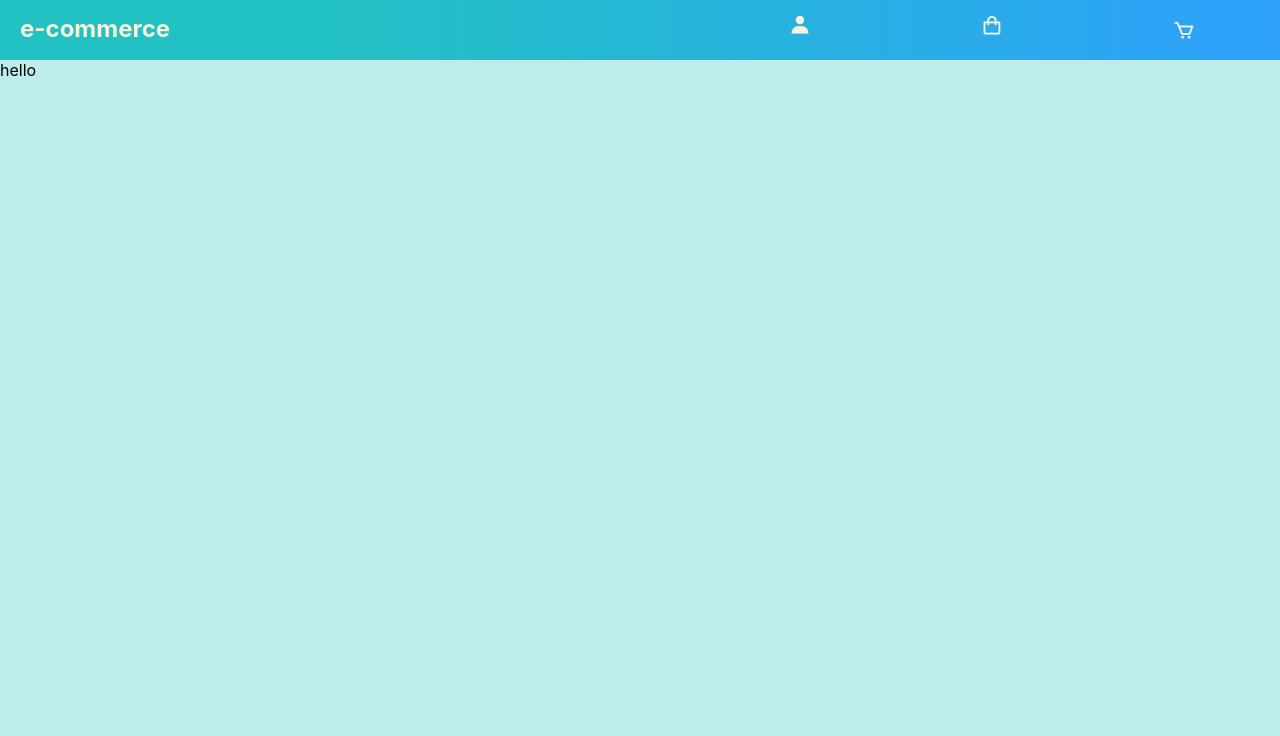
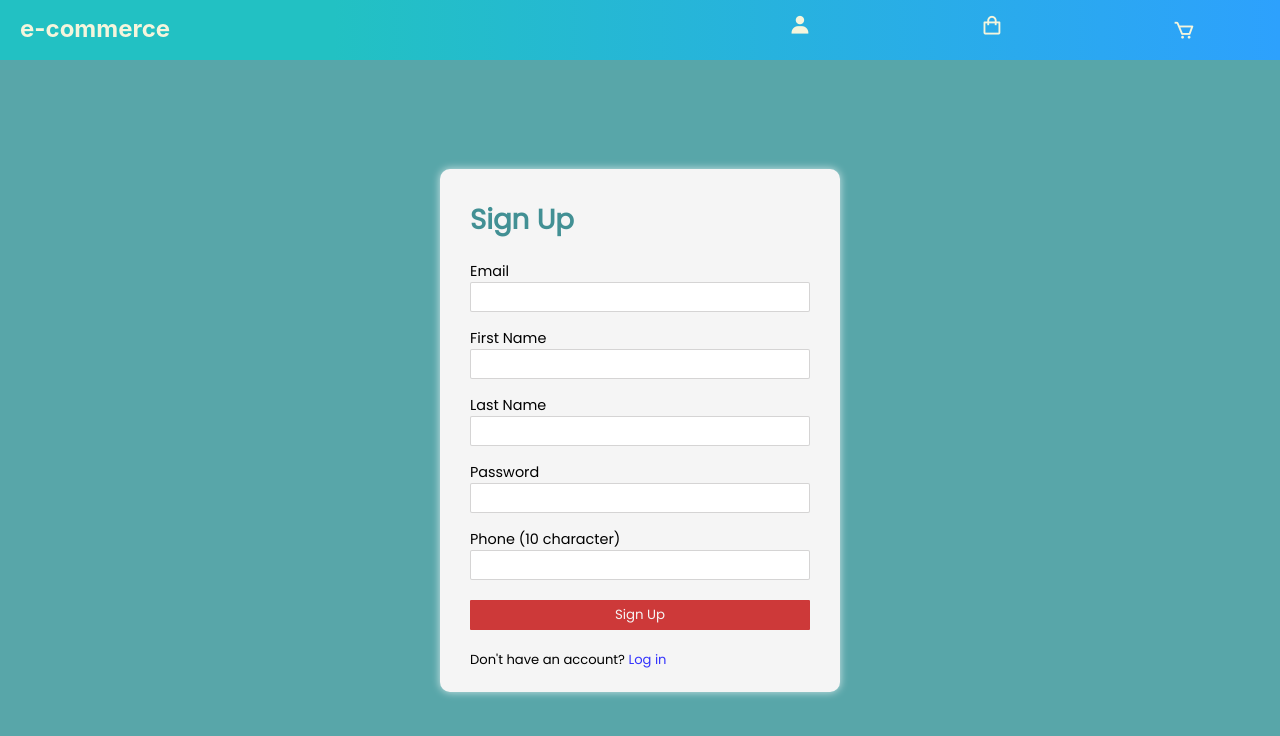
Before and after one commit to arturofd94/e-commercecafd, a React (Vite) app: page /#/signup in a window 1280 px wide. Shown: the top 736 px of the page. Built offline with nearby package versions, Linux system fonts and the light colour scheme.

Commit message:
Terminando Sign Up

```diff
--- a/src/components/Login/Login.jsx
+++ b/src/components/Login/Login.jsx
@@ -67,8 +67,8 @@ const Login = () => {
                         </div>
                         <button className='button-login'>Login</button>
                     </div>
-                    <div className='contain-to-signup'>
-                        <p>Don't have an account? <NavLink className='to-signup' to={'/signup'}>Sign Up</NavLink></p>
+                    <div className='contain-to'>
+                        <p>Already have an account? <NavLink className='to' to={'/signup'}>Sign Up</NavLink></p>
                     </div>
                 </div>
             </form>
--- a/src/components/Login/SignUp.jsx
+++ b/src/components/Login/SignUp.jsx
@@ -1,12 +1,138 @@
 import React from 'react'
+import { useForm } from 'react-hook-form'
+import { NavLink } from 'react-router-dom'
 
 const SignUp = () => {
+
+    const {handleSubmit,register,reset, formState:{errors}}=useForm()
+
+    const submit = data =>{
+
+
+
+       reset({
+        email:'',
+        firstName:'',
+        lastName:'',
+        password:'',
+        phone:''
+       })
+    }
+
   return (
-    <div className='sign-up'>
-        <form action="">
-            hello
+    <section className='contain-signup'>
+        <div className='card__signup'>
+        <form action="" className='form-signup' onSubmit={handleSubmit(submit)}>
+            <div className='contain-signup-name'>
+            <h2>Sign Up</h2>
+            </div>
+            <ul className='login__list'>
+                <li className='login-item'>
+                    <label htmlFor="iemail">Email</label>
+                    <input type="email" id="iemail" className='signup__input' autoComplete='off' {...register("email", {
+                    required: {
+                      value: true,
+                      message: "Este campo es requerido"
+                    },
+                    pattern: {
+                      value: /^[A-Z0-9._%+-]+@[A-Z0-9.-]+\.[A-Z]{2,4}$/i,
+                      message: "Formato incorrecto."
+                    }
+                  })}/>
+                  {errors.email && <span className='error-text'>{errors.email.message}</span>}
+                </li>
+                <li className='login-item'>
+                    <label htmlFor="ifirstName">First Name</label>
+                    <input type="text" id="ifirstName" className='signup__input' autoComplete='off' {...register('firstName',{
+                    required: {
+                      value: true,
+                      message: "Este campo es requerido"
+                    },
+                    pattern: {
+                      value: /[A-Za-z]$/i,
+                      message: "Formato incorrecto, solo caracteres (A-Z)."
+                    },minLength:{
+                        value:3,
+                        message:'Nombre muy corto'
+                    },
+                    maxLength:{
+                        value:10,
+                        message:'Nombre muy largo'
+                    }
+                    })} />
+                    {errors.firstName && <span className='error-text'>{errors.firstName.message}</span>}
+                </li>
+
+                <li className='login-item'>
+                    <label htmlFor="ilastName">Last Name</label>
+                    <input type="text" id="ilastName" className='signup__input' autoComplete='off' {...register('lastName',{
+                    required: {
+                      value: true,
+                      message: "Este campo es requerido"
+                    },
+                    pattern: {
+                      value:/[A-Za-z]$/i,
+                      message: "Formato incorrecto, solo caracteres (A-Z)."
+                    },
+                    minLength:{
+                        value:3,
+                        message:"Apellido muy corto"
+                    }
+                    ,
+                    maxLength:{
+                        value:10,
+                        message:'Apellido muy largo'
+                    }
+                    })}/>
+                    {errors.lastName && <span className='error-text'>{errors.lastName.message}</span>}
+                </li>
+
+
+                <li className='login-item'>
+                    <label htmlFor="ipassword">Password</label>
+                    <input type="password" id="ipassword" className='signup__input' autoComplete='off' {...register("password", {
+                    required: {
+                      value: true,
+                      message: "Este campo es requerido"
+                    },
+                    minLength: {
+                      value: 6,
+                      message: "La contraseña debe tener al menos 6 caracteres"
+                    }
+                  })}/>
+                  {errors.password && <span className='error-text'>{errors.password.message}</span>}
+                </li>
+
+
+                <li className='login-item'>
+                    <label htmlFor="inumber">Phone (10 character)</label>
+                    <input type="number" id="inumber" className='signup__input' autoComplete='off' {...register('phone',{
+                    required: {
+                      value: true,
+                      message: "Este campo es requerido"
+                    },
+                    minLength: {
+                      value: 10,
+                      message: "Numero celular es muy corto"
+                    },
+                    maxLength:{
+                        value:10,
+                        message:"Numero celular sobrepasa los caracteres maximos"
+                    }
+                  })} />
+                  {errors.phone && <span className='error-text'>{errors.phone.message}</span>}
+                </li>
+
+            </ul>
+            <div className='button-signup'>
+            <button className='button-up'>Sign Up</button>
+            </div>
+            <div className='contain-to'>
+                        <p>Don't have an account? <NavLink className='to' to={'/login'}>Log in</NavLink></p>
+                    </div>
         </form>
-    </div>
+        </div>
+    </section>
   )
 }
 
--- a/src/components/Login/UserLogged.jsx
+++ b/src/components/Login/UserLogged.jsx
@@ -13,6 +13,7 @@ const UserLogged = ({setToken}) => {
     setToken(newToken)
   }
 
+  console.log(user)
 
 
   return (
--- a/src/components/Login/style/Login.css
+++ b/src/components/Login/style/Login.css
@@ -98,7 +98,11 @@
 .login__input{
     width: 100%;
     height: 30px;
+    padding: 8px;
     border: 1px solid rgba(169, 167, 167, 0.481);
+    outline: none;
+    border-radius: 2px;
+    font-family: var(---Poppins);
 }
 
 .login__input:hover{
@@ -108,6 +112,7 @@
 .contain-button{
     display: flex;
     flex-direction: column;
+    width: 100%;
     gap: 5px;
 }
 
@@ -119,6 +124,7 @@
 
 .button-login{
     width: 100%;
+    height: 100%;
     border: none;
     padding: 5px;
     background-color: rgba(199, 26, 26, 0.856);
@@ -181,15 +187,96 @@
     color: aqua;
 }
 
-.Navlink{
+
+.contain-to{
+    font-size: 0.82rem;
+    width: 100%;
+}
+
+.to{
+    color: rgba(0, 0, 255, 0.792);
     text-decoration: none;
 }
 
-.contain-to-signup{
-    font-size: 0.82rem;
+
+
+/*---------Sign Up-----------*/
+
+.contain-signup{
+    width: 100%;
+    height: calc(100vh - 60px);
+    background-color: rgb(88, 166, 169);
+    display: flex;
+    flex-direction: column;
+    justify-content: center;
+    align-items: center;
 }
 
-.to-signup{
-    text-decoration: none;
-    color: rgba(0, 0, 255, 0.792);
+.card__signup{
+    box-shadow: 0px 0px 8px 0px #ffffffbb;
+    width: 400px;
+    background-color: whitesmoke;
+    padding: 20px 10px;
+    border-radius: 10px;
+    display: flex;
+    flex-direction: column;
+    font-family: var(---Poppins);
 }
+
+.form-signup{
+    padding: 10px 20px 2px 20px;
+    display: flex;
+    flex-direction: column;
+    align-items: center;
+    gap: 20px;
+}
+
+.contain-signup-name{
+    width: 100%;
+    display: flex;
+    align-items: center;
+    justify-content: start;
+    font-size: 1.15rem;
+    color: rgb(66, 144, 148);
+}
+
+input[type=number]::-webkit-inner-spin-button,
+input[type=number]::-webkit-outer-spin-button{
+  -webkit-appearance:none;
+  margin:0;
+}
+
+.signup__input{
+    width: 100%;
+    height: 30px;
+    padding: 8px;
+    border: 1px solid rgba(169, 167, 167, 0.481);
+    outline: none;
+    border-radius: 2px;
+    font-family: var(---Poppins);
+}
+
+.signup__input:hover{
+    box-shadow: 0px 0px 5px 0px rgba(155, 154, 154, 0.487);
+}
+
+.button-signup{
+    width: 100%;
+    height: 30px;
+}
+
+.button-up{
+    width: 100%;
+    height: 100%;
+    border: none;
+    padding: 5px;
+    background-color: rgba(199, 26, 26, 0.856);
+    color: whitesmoke;
+    font-family: var(---Poppins);
+    border-radius: 1px;
+    cursor: pointer;
+}
+.error-text{
+    color: red;
+    font-size: 0.74rem;
+}
```
